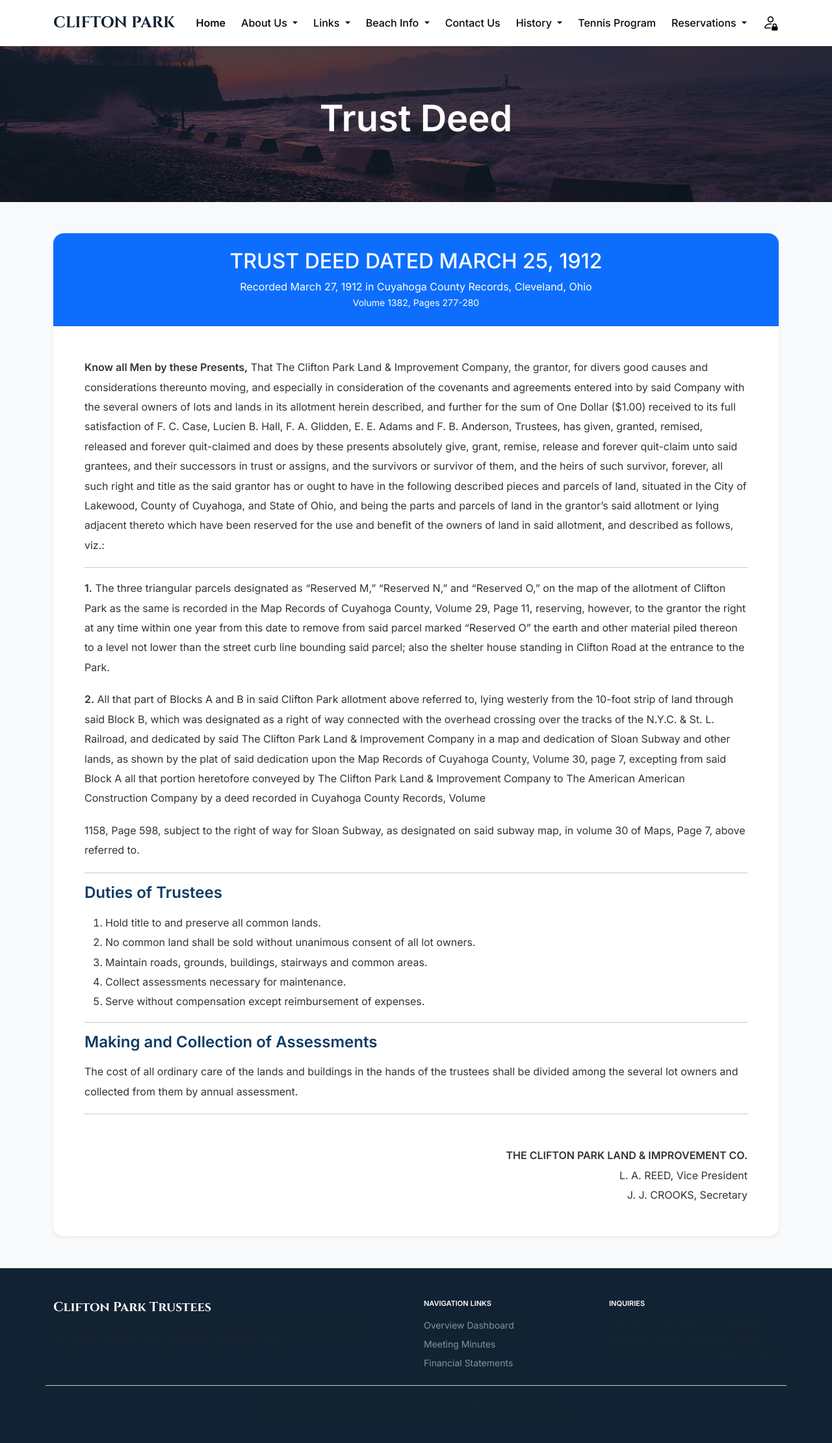
After one commit to hafizullah22/reservations, a CodeIgniter app: a page that uses application/views/layout/header.php in a window 1280 px wide. The commit adds this page. Shown: the whole page at 65% size. Run offline with CodeIgniter, Linux system fonts and the light colour scheme; some libraries are stand-ins or nearby versions.

Commit message:
Update portal

```diff
--- a/application/controllers/Portals.php
+++ b/application/controllers/Portals.php
@@ -60,4 +60,15 @@ public function neighbour_map()
     $this->load->view('portal/neighbour_map', $data);
 }
 
+public function trust_deed_1912()
+{
+$this->load->view('portal/trust_deed');
 }
+
+public function contact_us()
+{
+$this->load->view('portal/contact_us');
+}
+
+
+}
--- a/application/views/layout/header.php
+++ b/application/views/layout/header.php
@@ -97,8 +97,8 @@
                    Links
                 </a>
                 <ul class="dropdown-menu shadow-sm border-0">
-                    <li><a class="dropdown-item" href="#history">History</a></li>
-                    <li><a class="dropdown-item" href="#board">Board of Trustees</a></li>
+                    <li><a class="dropdown-item" href="https://cliftonclub.com/" target="_blank">Clifton Club</a></li>
+                    <li><a class="dropdown-item" href="https://lakewoodoh.gov/" target="_blank">City of Lakeewood</a></li>
 
                 </ul>
             </div>
@@ -117,7 +117,7 @@
             </div>
 
 
-            <a href="#beach" class="nav-link-custom">Contact Us</a>
+            <a href="<?=site_url('portals/contact_us')?>" class="nav-link-custom">Contact Us</a>
 
              <!-- About Us Dropdown -->
             <div class="dropdown">
--- /dev/null
+++ b/application/views/portal/trust_deed.php
@@ -0,0 +1,195 @@
+<?php $this->load->view('layout/header'); ?>
+
+<style>
+  .file-item{
+    background: #f8f9ff;
+    border: 1px solid #e6e9ff;
+    transition: all 0.2s ease;
+}
+
+.file-item:hover{
+    background: #eaf0ff;
+    transform: translateY(-2px);
+    box-shadow: 0 6px 16px rgba(0,0,0,0.08);
+}
+
+.file-name{
+    color: #1f3bb3;
+    font-size: 15px;
+}
+
+.file-item:hover .file-name{
+    color: #0d6efd;
+}
+
+.heroo-sea-bg {
+    position: relative;
+
+    background-image: linear-gradient(
+        to bottom,
+        rgba(17, 34, 51, 0.75),
+        rgba(17, 34, 51, 0.5)
+    ),
+    url('https://cliftonparktrustees.org/wp-content/uploads/2012/04/HeaderImage.jpg');
+
+    background-size: cover;
+    background-position: center;
+    background-repeat: no-repeat;
+
+    min-height: 30vh;   /* better than fixed height */
+    display: flex;
+    align-items: center;
+    justify-content: center;
+
+    color: #fff;
+    text-align: center;
+}
+
+.document-content{
+    font-size:16px;
+    line-height:1.9;
+    color:#333;
+}
+
+.document-content p{
+    margin-bottom:1.2rem;
+}
+
+.section-title{
+    color:#0d3b66;
+    font-weight:700;
+    margin-bottom:1rem;
+}
+
+.card{
+    border-radius:16px;
+}
+
+.card-header{
+    border-radius:16px 16px 0 0 !important;
+}
+
+@media print{
+    .btn{
+        display:none;
+    }
+
+    .card{
+        box-shadow:none !important;
+        border:none !important;
+    }
+}
+</style>
+  <!-- 2. HERO SECTION WITH BG OF SEA -->
+    <header class="heroo-sea-bg text-white">
+        <div class="container text-center text-lg-start">
+            <div class="row">
+                <div class="col-lg-12">
+
+                    <h1 class=" display-4 fw-bold mb-3 text-center">Trust Deed</h1>
+
+
+                </div>
+            </div>
+        </div>
+    </header>
+
+<main class="container my-5">
+
+    <div class="row justify-content-center">
+
+        <div class="col-lg-12">
+
+
+            <!-- Document Card -->
+            <div class="card shadow-sm border-0">
+
+                <div class="card-header bg-primary text-white text-center py-4">
+                    <h2 class="mb-2">TRUST DEED DATED MARCH 25, 1912</h2>
+                    <p class="mb-0">
+                        Recorded March 27, 1912 in Cuyahoga County Records, Cleveland, Ohio
+                    </p>
+                    <small>Volume 1382, Pages 277-280</small>
+                </div>
+
+                <div class="card-body p-4 p-lg-5 document-content">
+
+
+                    <p>
+                      <span style="font-weight:bold;">Know all Men by these Presents,</span>  That The Clifton Park Land & Improvement Company, the grantor, for divers good causes and considerations thereunto moving, and especially in consideration of the covenants and agreements entered into by said Company with the several owners of lots and lands in its allotment herein described, and further for the sum of One Dollar ($1.00) received to its full satisfaction of F. C. Case, Lucien B. Hall, F. A. Glidden, E. E. Adams and F. B. Anderson, Trustees, has given, granted, remised, released and forever quit-claimed and does by these presents absolutely give, grant, remise, release and forever quit-claim unto said grantees, and their successors in trust or assigns, and the survivors or survivor of them, and the heirs of such survivor, forever, all such right and title as the said grantor has or ought to have in the following described pieces and parcels of land, situated in the City of Lakewood, County of Cuyahoga, and State of Ohio, and being the parts and parcels of land in the grantor’s said allotment or lying adjacent thereto which have been reserved for the use and benefit of the owners of land in said allotment, and described as follows, viz.:
+                    </p>
+
+                    <hr>
+
+
+
+                    <p>
+                      <span style="font-weight:bold;">  1.</span> The three triangular parcels designated as “Reserved M,” “Reserved N,” and “Reserved O,” on the map of the allotment of Clifton Park as the same is recorded in the Map Records of Cuyahoga County, Volume 29, Page 11, reserving, however, to the grantor the right at any time within one year from this date to remove from said parcel marked “Reserved O” the earth and other material piled thereon to a level not lower than the street curb line bounding said parcel; also the shelter house standing in Clifton Road at the entrance to the Park.
+                    </p>
+
+                    <p>
+                         <span style="font-weight:bold;">  2.</span> All that part of Blocks A and B in said Clifton Park allotment above referred to, lying westerly from the 10-foot strip of land through said Block B, which was designated as a right of way connected with the overhead crossing over the tracks of the N.Y.C. & St. L. Railroad, and dedicated by said The Clifton Park Land & Improvement Company in a map and dedication of Sloan Subway and other lands, as shown by the plat of said dedication upon the Map Records of Cuyahoga County, Volume 30, page 7, excepting from said Block A all that portion heretofore conveyed by The Clifton Park Land & Improvement Company to The American American Construction Company by a deed recorded in Cuyahoga County Records, Volume</span>
+                    </p>
+                        <p>1158, Page 598, subject to the right of way for Sloan Subway, as designated on said subway map, in volume 30 of Maps, Page 7, above referred to.
+
+</p>
+                    <hr>
+
+                    <h4 class="section-title">
+                        Duties of Trustees
+                    </h4>
+
+                    <ol>
+                        <li>
+                            Hold title to and preserve all common lands.
+                        </li>
+                        <li>
+                            No common land shall be sold without unanimous consent
+                            of all lot owners.
+                        </li>
+                        <li>
+                            Maintain roads, grounds, buildings, stairways and common areas.
+                        </li>
+                        <li>
+                            Collect assessments necessary for maintenance.
+                        </li>
+                        <li>
+                            Serve without compensation except reimbursement of expenses.
+                        </li>
+                    </ol>
+
+                    <hr>
+
+                    <h4 class="section-title">
+                        Making and Collection of Assessments
+                    </h4>
+
+                    <p>
+                        The cost of all ordinary care of the lands and buildings in the
+                        hands of the trustees shall be divided among the several lot
+                        owners and collected from them by annual assessment.
+                    </p>
+
+                    <hr>
+
+                    <div class="text-end mt-5">
+                        <strong>
+                            THE CLIFTON PARK LAND & IMPROVEMENT CO.
+                        </strong>
+                        <br>
+                        L. A. REED, Vice President
+                        <br>
+                        J. J. CROOKS, Secretary
+                    </div>
+
+                </div>
+
+            </div>
+
+        </div>
+
+    </div>
+
+</main>
+
+   <?php $this->load->view('layout/footer'); ?>
```
Also changed, not shown: application/views/portal/contact_us.php (added, +175 -0 lines).
